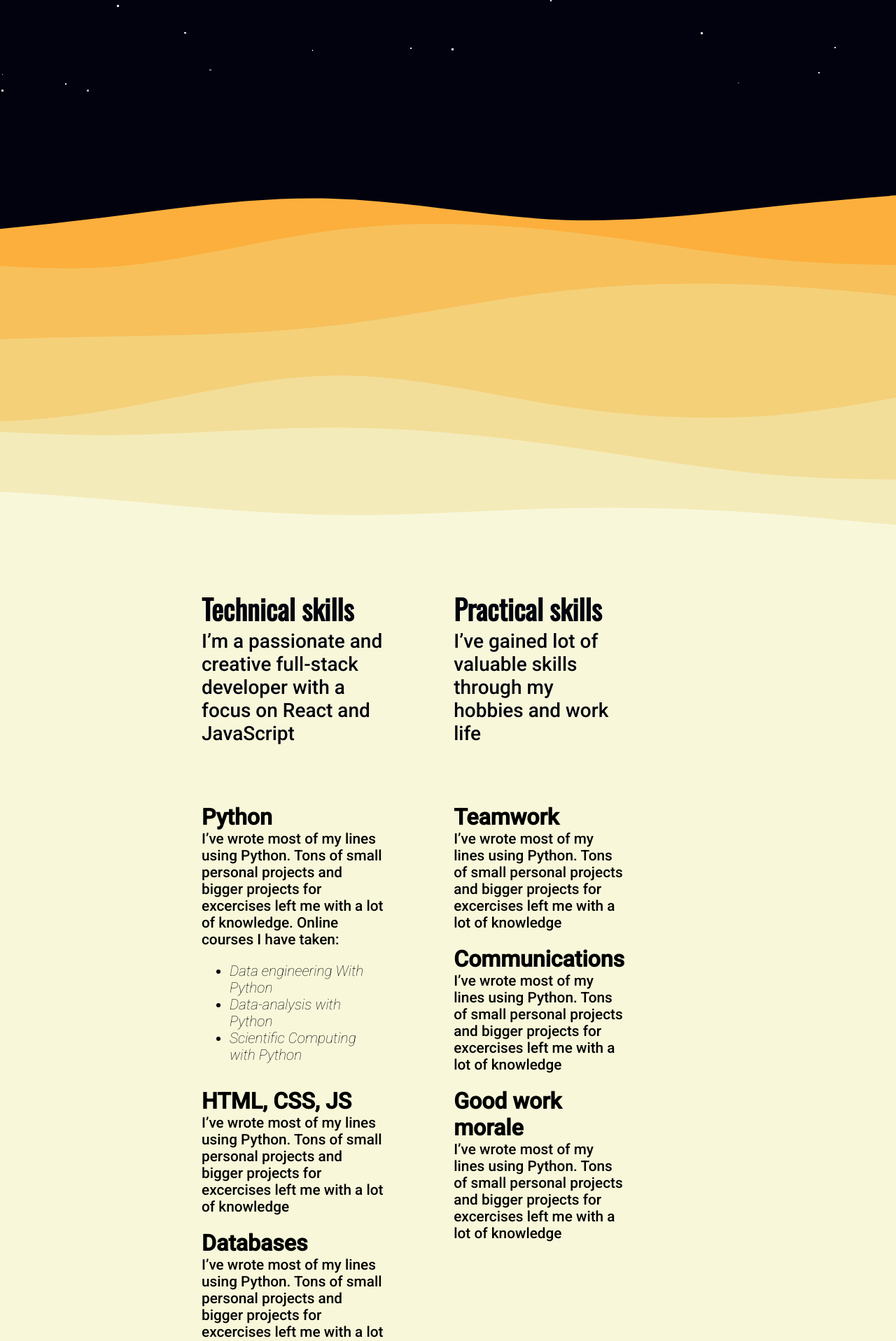
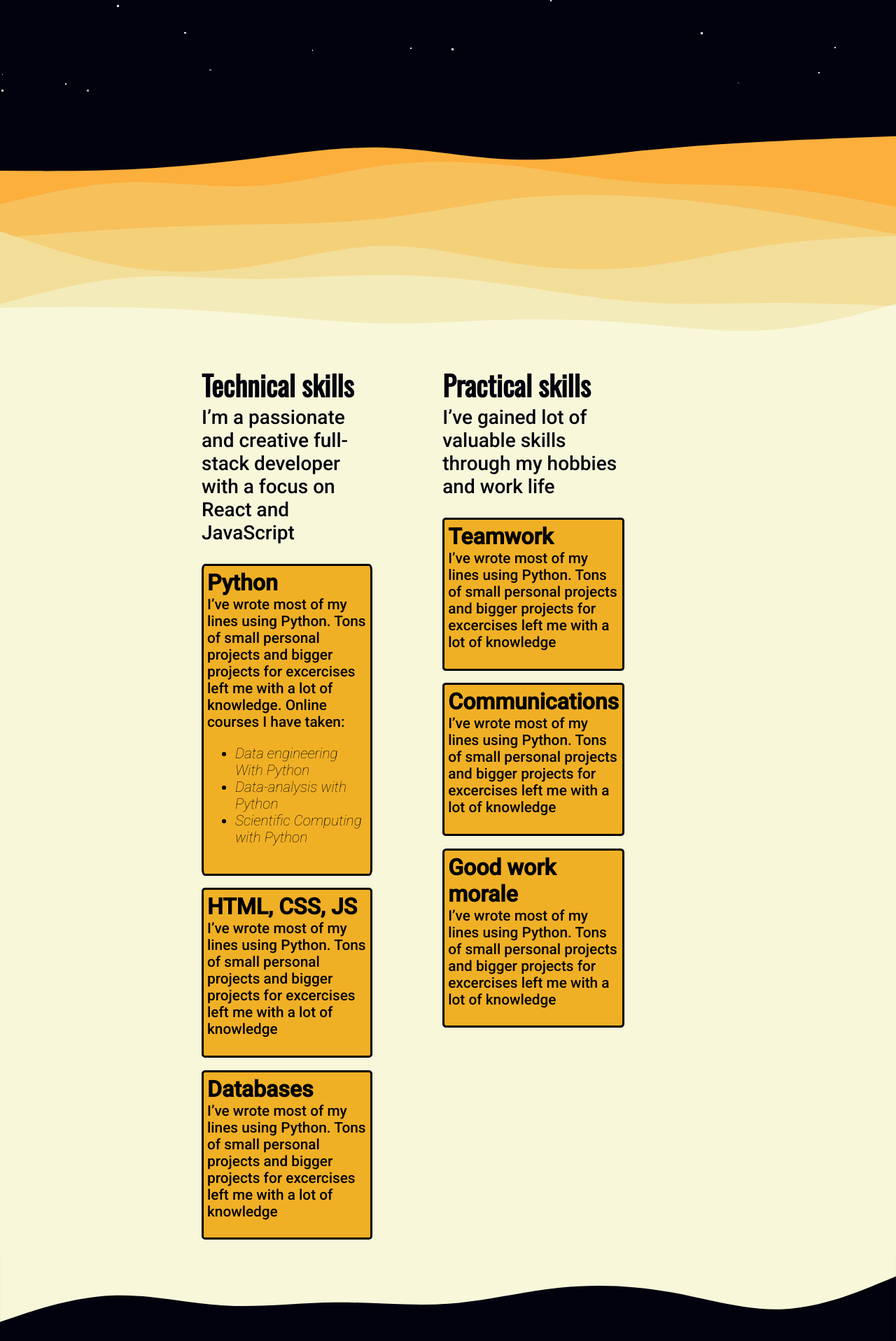
Before and after one commit to Jimpsoni/PortfolioWebPage, a React (Vite) app in the folder Frontend/: page / in a window 1280 px wide. Shown: the part 800-2717 px from the top of the page at 70% size. Built offline with nearby package versions, Linux system fonts and the light colour scheme; a web font is replaced by a local one.

Commit message:
Added styles

```diff
--- a/Frontend/src/components/maincontent/styles.css
+++ b/Frontend/src/components/maincontent/styles.css
@@ -78,8 +78,7 @@
 
 .whiteSectionText {
   font-size: 0.8em;
-  margin: 0;
-  margin-bottom: 3em;
+  margin: 0 0 1em 0;
   color: #02020e;
   text-align: left;
   z-index: 3;
@@ -143,7 +142,16 @@
 }
 
 .spacer {
-  aspect-ratio: 960/540;
+  aspect-ratio: 960/300;
+  width: 100%;
+  height: 10%;
+  background-repeat: no-repeat;
+  background-position: center;
+  background-size: cover;
+}
+
+.spacer2 {
+  aspect-ratio: 960/100;
   width: 100%;
   height: 10%;
   background-repeat: no-repeat;
@@ -155,6 +163,16 @@
   background-image: url('../../assets/layered-waves-haikei.svg');
 }
 
+.layer2 {
+  background-image: url('../../assets/wave-haikei.svg');
+}
+
+#jobexperience {
+  background-color: #02020e;
+}
+
+
+
 
 #projectCards {
   display: grid;
@@ -165,6 +183,14 @@
   background-color: #02020e;
   color: #f8f7da;
   font-size: 1rem;
+}
+
+.skill {
+  border: solid;
+  border-radius: 2%;
+  padding: 5px;
+  background-color:#f0b025;
+  margin-bottom: 0.5em;
 }
 
 
```
